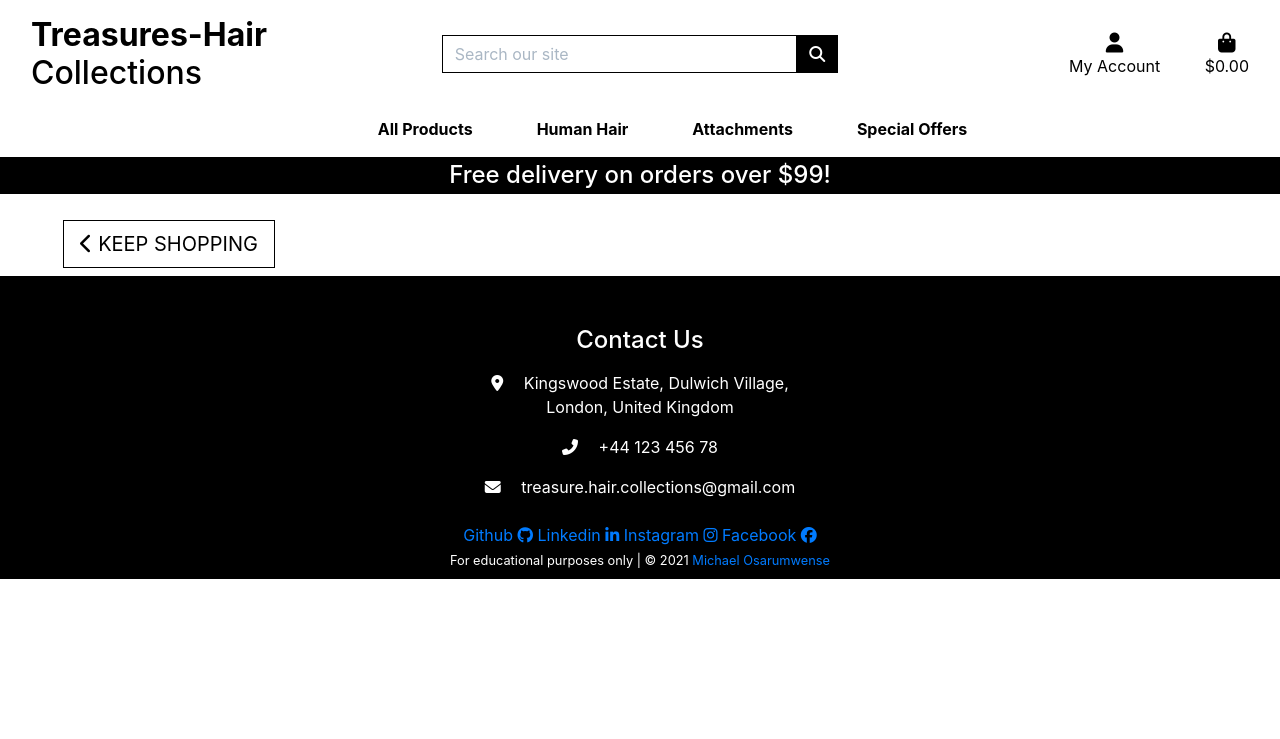
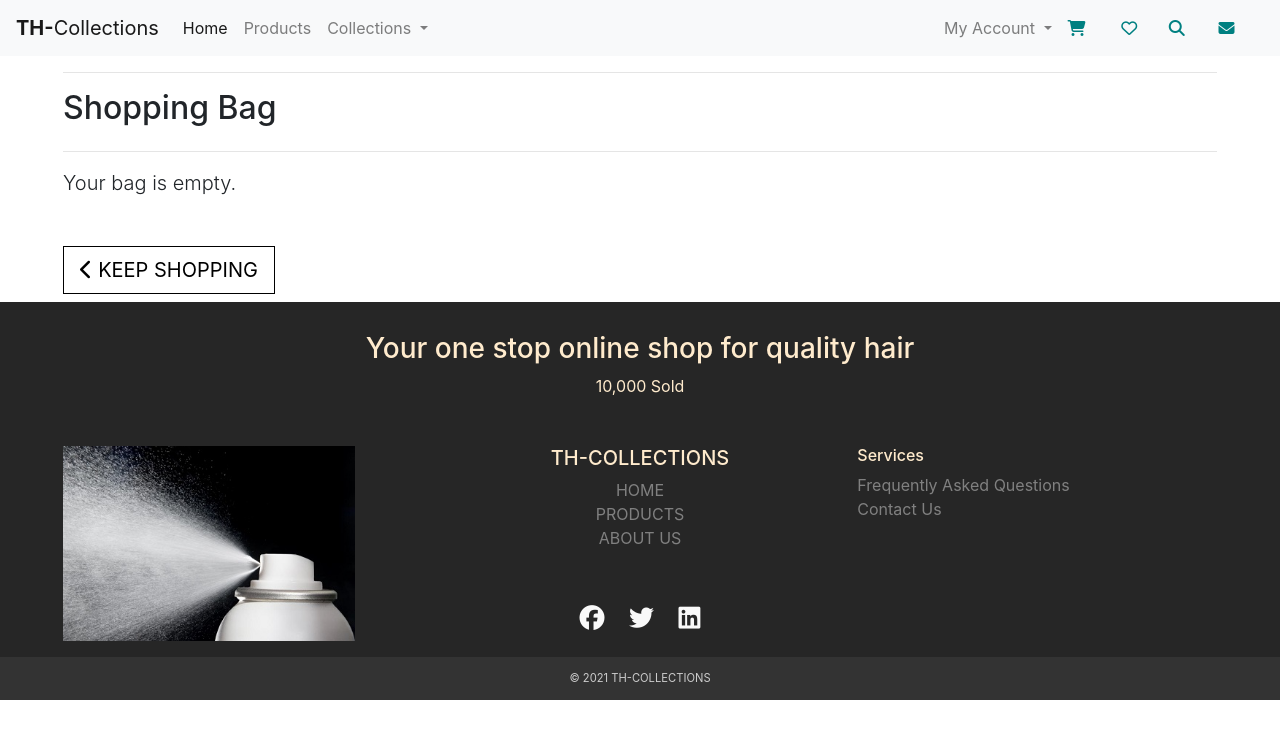
Before and after one commit to MichaelOsarumwense/Treasure-Hair-Collections, a Django app: page /bag/ in a window 1280 px wide. Shown: the top 739 px of the page. Run offline with Django 3.2, Linux system fonts and the light colour scheme; some libraries are stand-ins or nearby versions.

Commit message:
refactored app template to change Ux

```diff
--- a/templates/base.html
+++ b/templates/base.html
@@ -40,42 +40,48 @@
     <title>Treasures-Hair Collections {% block extra_title %}{% endblock %}</title>
   </head>
   <body>
-    <header class="container-fluid fixed-top">
-        <div id="topnav" class="row bg-white pt-lg-2 d-none d-lg-flex">
-            <div class="col-12 col-lg-4 my-auto py-1 py-lg-0 text-center text-lg-left">
-                <a href="{% url 'home' %}" class="nav-link main-logo-link">
-                    <h2 class="logo-font text-black my-0"><strong>Treasures-Hair</strong> Collections</h2>
+    <header >
+        <!--Navbar-->
+<nav class="navbar navbar-expand-lg navbar-light bg-light">
+  <a class="navbar-brand" href="{% url 'home'%}"><strong>TH-</strong>Collections</a>
+  <button class="navbar-toggler" type="button" data-toggle="collapse" data-target="#navbarSupportedContent" aria-controls="navbarSupportedContent" aria-expanded="false" aria-label="Toggle navigation">
+    <span class="navbar-toggler-icon"></span>
+  </button>
+
+  <div class="collapse navbar-collapse" id="navbarSupportedContent">
+    <ul class="navbar-nav mr-auto">
+      <li class="nav-item active">
+        <a class="nav-link" href="{% url 'home'%}">Home <span class="sr-only">(current)</span></a>
+      </li>
+      <li class="nav-item">
+        <a class="nav-link" href="{% url 'products' %}">Products</a>
+      </li>
+      <li class="nav-item dropdown">
+        <a class="nav-link dropdown-toggle" href="#" id="navbarDropdown" role="button" data-toggle="dropdown" aria-haspopup="true" aria-expanded="false">
+         Collections
         </a>
+        <div class="dropdown-menu" aria-labelledby="navbarDropdown">
+          <a class="dropdown-item" href="{% url 'products' %}?category=human_bob_hair">Human Bob Hair</a>
+          <a class="dropdown-item" href="{% url 'products' %}?category=brazilian_hair">Brazilian Hair</a>
+          <a class="dropdown-item" href="{% url 'products' %}?category=wigs">Wigs</a>
+          <a class="dropdown-item" href="{% url 'products' %}?category=weavon">Weavon</a>
+          <a class="dropdown-item" href="{% url 'products' %}?category=braids">Braids</a>
+          <a class="dropdown-item" href="{% url 'products' %}?category=dreads">Dreads</a>
         </div>
-            <div class="col-12 col-lg-4 my-auto py-1 py-lg-0">
-                <form method="GET" action="{% url 'products' %}">
-                    <div class="input-group w-100">
-                        <input class="form-control border border-black rounded-0" type="text" name="q" placeholder="Search our site">
-                        <div class="input-group-append">
-                            <button name="searchButton" class="form-control btn btn-black border border-black rounded-0" type="submit">
-                                <span class="icon">
-                                    <i class="fas fa-search"></i>
-                                </span>
-                            </button>
-                        </div>
-                    </div>
-                </form>
-            </div>
-            <div class="col-12 col-lg-4 my-auto py-1 py-lg-0">
-                <ul class="list-inline list-unstyled text-center text-lg-right my-0">
-                    <li class="list-inline-item dropdown">
-                        <a class="text-black nav-link" href="#" id="user-options-desktop" data-toggle="dropdown" aria-haspopup="true" aria-expanded="false">
-                            <div class="text-center">
-                                <div><i class="fas fa-user fa-lg"></i></div>
-                                <p class="my-0">My Account</p>
-                            </div>
+      </li>
+
+    </ul>
+    <ul class="navbar-nav ml-auto">
+        <li class="nav-item dropdown">
+            <a class="nav-link dropdown-toggle" href="#" id="navbarDropdown" role="button" data-toggle="dropdown" aria-haspopup="true" aria-expanded="false">
+          My Account
             </a>
-                        <div class="dropdown-menu border-0" aria-labelledby="user-options">
+            <div class="dropdown-menu" aria-labelledby="navbarDropdown">
                             {% if request.user.is_authenticated %}
                                 {% if request.user.is_superuser %}
                                     <a href="{% url 'add_product' %}" class="dropdown-item">Product Management</a>
                                 {% endif %}
-                                <a href="{% url 'profile' %}" class="dropdown-item">My Profile</a>
+                                <a href="{% url 'profile' %}" class="dropdown-item">Profile</a>
                                 <a href="{% url 'account_logout' %}" class="dropdown-item">Logout</a>
                             {% else %}
                                 <a href="{% url 'account_signup' %}" class="dropdown-item">Register</a>
@@ -83,41 +89,45 @@
                             {% endif %}
             </div>
           </li>
-                    <li class="list-inline-item">
-                        <a class="{% if grand_total %}text-info font-weight-bold{% else %}text-black{% endif %} nav-link" href="{% url 'view_bag' %}">
-                            <div class="text-center">
-                                <div><i class="fas fa-shopping-bag fa-lg"></i></div>
-                                <p class="my-0">
-                                    {% if grand_total %}
-                                        ${{ grand_total|floatformat:2 }}
-                                    {% else %}
-                                        $0.00
+
+          <li class="nav-item">
+            <a class="nav-link" href="{% url 'view_bag' %}">
+                <i class="fas fa-shopping-cart icons"></i>
+                {% if product_count > 0 %}
+                <span class="basket">{{ product_count }}</span>
                 {% endif %}
-                                </p>
+            </a>
+         </li>
+         <li class="nav-item">
+          <a class="nav-link" href="{% url 'favourites' %}">
+              <i class="far fa-heart icons"></i>
+              <!-- {% if product_count > 0 %}
+              <span class="basket">{{ product_count }}</span>
+              {% endif %} -->
+           </a>
+       </li>
+
+        <li class="nav-item active">
+          <button onclick="myFunction()" type="submit" class="search-btn">
+            <i class="fa fa-search search-icon icons"></i>
+          </button>
+          <div id="searchDiv" style="display: none;">
+            <form method="GET" class="search-form" id="form" action=" {% url 'search' %}">
+              <input type="text" name="q" placeholder="Search">
+            </form>
           </div>
+        </li>
+        <li class="nav-item">
+          <a class="nav-link" href="{% url 'contact' %}">
+              <i class="fas fa-envelope icons"></i>
           </a>
        </li>
     </ul>
   </div>
-        </div>
-        <div class="row bg-white">
-            <nav class="navbar navbar-expand-lg navbar-light w-100">
-                <button class="navbar-toggler" type="button" data-toggle="collapse" data-target="#main-nav" aria-controls="main-nav" aria-expanded="false" aria-label="Toggle navigation">
-                    <span class="navbar-toggler-icon"></span>
-                </button>
-                {% include 'includes/mobile-top-header.html' %}
-                {% include 'includes/main-nav.html' %}
 </nav>
-        </div>
-        <div id="delivery-banner" class="row text-center">
-            <div class="col bg-black text-white">
-                <h4 class="logo-font my-1">Free delivery on orders over ${{ free_delivery_threshold }}!</h4>
-            </div>
-        </div>
-    </header>
 
     {% if messages %}
-        <div class="message-container">
+        <div  class="message-container">
             {% for message in messages %}
                 {% with message.level as level %}
                     {% if level == 40 %}
@@ -134,13 +144,11 @@
         </div>
     {% endif %}
 
-    {% block page_header %}
-    {% endblock %}
-
     {% block content %}
     {% endblock %}
 
-     <footer>
+
+     <footer id="footer">
     {% include 'includes/footer.html' %}
     </footer>
 
@@ -148,6 +156,7 @@
     <script>
         $('.toast').toast('show');
     </script>
+    <script src="{% static 'js/script.js' %}" type="text/javascript"></script>
     {% endblock %}
 
 
--- a/templates/includes/footer.html
+++ b/templates/includes/footer.html
@@ -1,44 +1,48 @@
+{% load static %}
+
 <!--Footer-->
-<div class="container-fluid bg-black text-white" id="footer-div" style="padding-top: 50px;">
-    <!--Desktop only footer section-->
-<div class="row text-center footer-top d-none d-lg-flex px-3">
 
+  <div class="container-fluid">
+    <div class="row">
+      <div class="col-12">
+          <div class="container mx-auto text-white">
+              <div class="row">
+                  <div class="col-12 text-center footer-heading">
+                      <h3 class="highlight">Your one stop online shop for quality hair</h3>
+                      <p class="highlight">10,000 Sold</p>
+                  </div>
+                <div class="col-sm-12 col-md-4 footer-img">
+                    <a href="#"> <img src="{% static 'img/footer.jpeg' %}"></a>
+                </div>
 
-        <div class="col-12 text-center">
-            <h4 class="uppercase mb-3">Contact&nbsp;Us</h4>
-            <p><i class="fas fa-map-marker-alt mr-3 icon-green"></i>
-            Kingswood Estate, Dulwich Village,
-            <br/>London, United Kingdom </p>
-            <p><i class="fas fa-phone-alt mr-3 icon-green"></i><a href="tel:+1234567890" class="email-phone-link text-white" > +44 123 456 78</a></p>
-            <p><i class="fas fa-envelope mr-3 icon-green"></i><a href="mailto:treasure.hair.collections@gmail.com?subject=Treasures-Hair" class="email-phone-link text-white"> treasure.hair.collections@gmail.com</a></p>
-        </div>
+                    <div class="col-sm-12 col-md-4 footer-links">
+                      <h5 class="highlight">TH-Collections</h5>
+                        <ul>
+                            <li><a href="{% url 'home'%}">Home</a></li>
+                            <li><a href="{% url 'products' %}">Products</a></li>
+                            <li><a href="{% url 'about' %}">About Us</a></li>
+                          </ul>
+                          <div class="social-links">
+                              <a href="https://www.facebook.com/" class="facebook" target="_blank"><i class="fab fa-facebook"></i></a>
+                              <a href="https://www.twitter.com/" class="twitter" target="_blank"><i class="fab fa-twitter"></i></a>
+                              <a href="https://www.linkedin.com/" class="linkedin" target="_blank"><i class="fab fa-linkedin"></i></a>
+                          </div>
+                    </div>
 
-    </div>
-    <!--Bottom main footer-->
-    <div class="row main-footer py-3 py-lg-2">
-        <div class="col-12 container text-center">
-            <a href="https://github.com/MichaelOsarumwense/Treasure_Hair_Collections" target="_blank"
-                rel="noopener" class="icon-footer-container">Github
-                <i class="fab fa-github media-icons" aria-hidden="true"></i>
-            </a>
-            <a href="https://www.linkedin.com/in/michael-osarumwense-626b30100/" target="_blank"
-                 rel="noopener" class="icon-footer-container">Linkedin
-                <i class="fab fa-linkedin-in media-icons" aria-hidden="true"></i>
-            </a>
-            <a href="https://www.instagram.com/" target="_blank" rel="noopener"
-                class="icon-footer-container">Instagram
-                <i class="fab fa-instagram media-icons" aria-hidden="true"></i>
-            </a>
-            <a href="https://www.facebook.com/" target="_blank" rel="noopener"
-                 class="icon-footer-container">Facebook
-                <i class="fab fa-facebook media-icons" aria-hidden="true"></i>
-            </a>
-        </div>
-        <div class="col-12 text-center">
-            <small> For educational purposes only | © 2021
-                <a href="https://github.com/MichaelOsarumwense" rel="noreferrer"
-                target="_blank" class="author-link">Michael&nbsp;Osarumwense</a>
-              </small>
+                        <div class="col-sm-12 col-md-4 service-links">
+                          <h6 class= "highlight">Services</h6>
+                          <ul>
+                              <li><a href="{% url 'faqs' %}">Frequently Asked Questions</a></li>
+                              <li><a href="{% url 'contact' %}">Contact Us</a></li>
+                            </ul>
+                        </div>
+                  </div>
         </div>
     </div>
-</div>
+  </div>
+  </div>
+  <div class="row">
+    <div class="col-12 text-center copyright">
+      <p>© 2021 TH-Collections</p>
+    </div>
+  </div>
```
Lines whose indentation alone changed are shown as unchanged.
